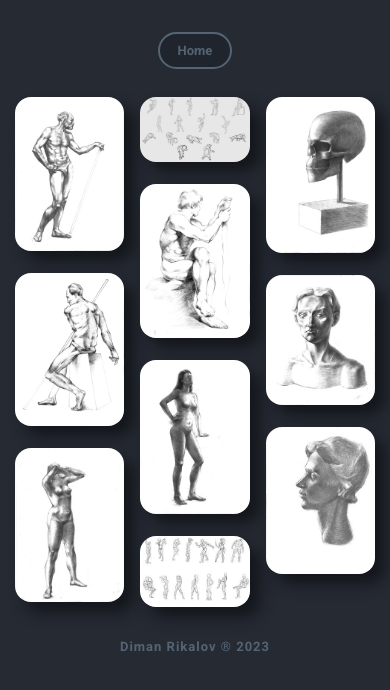
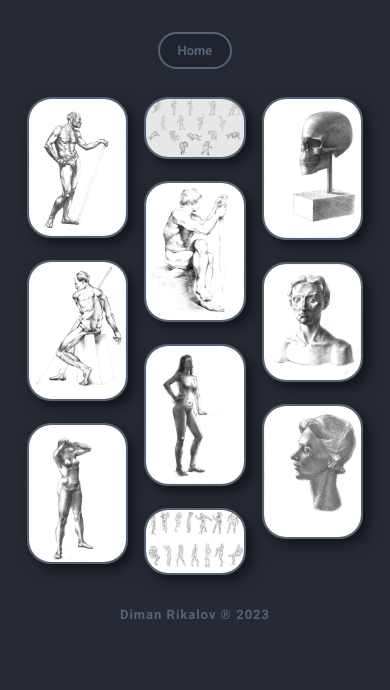
Before and after one commit to dimanrikalov/dimanrikalov-website, a plain HTML site: page art.html in a window 390 px wide. Drawn offline with nearby package versions, Linux system fonts and the light colour scheme.

Commit message:
fixed art image borders

```diff
--- a/art.css
+++ b/art.css
@@ -1,4 +1,4 @@
-@import url(base.css);
+@import url('base.css');
 .footer-text,
 .home {
 	font-family: Roboto;
@@ -7,10 +7,11 @@
 a {
 	font-weight: 600;
 	color: var(--grey-main);
+	font-size: 24px;
+	text-decoration: none;
 }
 .footer-text:hover,
-.home:hover,
-li:hover {
+.home:hover {
 	color: var(--red-main);
 }
 body {
@@ -46,21 +47,17 @@ div .art-container {
 	list-style-type: none;
 }
 img {
-	width: 294px;
 	border-radius: 1rem;
-	box-shadow: 10px 10px 15px var(--darkest);
+    border: 2px solid var(--grey-main);
+	border-radius: 32px;
+	overflow: hidden;
+	box-shadow: 6px 6px 12px var(--darkest);
 }
-li:hover > img {
-	cursor: pointer;
-}
-a {
-	font-family: Kanit;
-	font-size: 24px;
-	text-decoration: none;
-}
-li:hover {
-	transition: 250ms ease-in-out;
-	transform: scale(1.05);
+img:hover {
+    cursor: pointer;
+	transition: 0.3s ease-in-out;
+	border-color: var(--red-main);
+	box-shadow: 0px 0px 12px rgba(252, 52, 82, 100%);
 }
 .footer-text {
 	font-size: 18px;
--- a/mediaQueriesArt.css
+++ b/mediaQueriesArt.css
@@ -1,17 +1,15 @@
 @media screen and (max-width: 450px) {
+	.art-container li {
+		border-radius: 1.5rem !important;
+	}
 	.footer-text,
 	a.home {
 		font-size: 13px !important;
-	}
-	* {
-		width: unset !important;
-		height: unset !important;
-	}
-	a.home {
 		margin-bottom: 16px !important;
 	}
 	img {
-		width: 28vw !important;
+		border-radius: 1.5rem !important;
+		width: 26vw !important;
 	}
 	p {
 		margin: 16px 0 !important;
--- a/public/art.css
+++ b/public/art.css
@@ -1,21 +1,32 @@
-@import url('./base.css');
-
+@import url('base.css');
+.footer-text,
+.home {
+	font-family: Roboto;
+}
+.footer-text,
+a {
+	font-weight: 600;
+	color: var(--grey-main);
+	font-size: 24px;
+	text-decoration: none;
+}
+.footer-text:hover,
+.home:hover {
+	color: var(--red-main);
+}
 body {
 	background-color: var(--dark-background);
 	display: flex;
 	flex-direction: column;
 	align-items: center;
 	gap: 12px;
-    padding: 32px 0px;
+	padding: 32px 0;
 }
-
 body div {
 	display: flex;
 	gap: 16px;
 }
-
 .home {
-    font-family: 'Roboto';
 	background-color: var(--dark-card);
 	border-radius: 2rem;
 	padding: 9px 18px;
@@ -24,55 +35,35 @@ body div {
 	font-weight: 600;
 	font-size: 14px;
 }
-
 .home:hover {
-    color: var(--red-main);
-    transition: 200ms ease-in-out;
+	transition: 0.2s ease-in-out;
 	border-color: var(--red-main);
-    box-shadow: 0px 0px 12px var(--red-main);
+	box-shadow: 0 0 12px var(--red-main);
 }
-
 div .art-container {
 	display: flex;
 	flex-direction: column;
 	gap: 18px;
 	list-style-type: none;
 }
-
 img {
-    width: 294px;
 	border-radius: 1rem;
-    box-shadow: 10px 10px 15px var(--darkest);
+    border: 2px solid var(--grey-main);
+	border-radius: 32px;
+	overflow: hidden;
+	box-shadow: 6px 6px 12px var(--darkest);
 }
-
-li:hover > img {
+img:hover {
     cursor: pointer;
+	transition: 0.3s ease-in-out;
+	border-color: var(--red-main);
+	box-shadow: 0px 0px 12px rgba(252, 52, 82, 100%);
 }
-
-a {
-    color: var(--grey-main);
-    font-family: 'Kanit';
-    font-size: 24px;
-    font-weight: 600;
-    text-decoration: none;
+.footer-text {
+	font-size: 18px;
+	letter-spacing: 1px;
 }
-
-li:hover {
-    color: var(--red-main);
-    transition: 250ms ease-in-out;
-    transform: scale(1.05);
-}
-
-.footer-text {
-    font-family: 'Roboto';
-    font-size: 18px;
-	font-weight: 600;
-    letter-spacing: 1px;
-	color: var(--grey-main);
-}
-
 .footer-text:hover {
-	transition: 300ms ease-in-out;
-	color: var(--red-main);
+	transition: 0.3s ease-in-out;
 	cursor: default;
 }
--- a/public/mediaQueriesArt.css
+++ b/public/mediaQueriesArt.css
@@ -1,17 +1,15 @@
 @media screen and (max-width: 450px) {
+	.art-container li {
+		border-radius: 1.5rem !important;
+	}
 	.footer-text,
 	a.home {
 		font-size: 13px !important;
-	}
-	* {
-		width: unset !important;
-		height: unset !important;
-	}
-	a.home {
 		margin-bottom: 16px !important;
 	}
 	img {
-		width: 28vw !important;
+		border-radius: 1.5rem !important;
+		width: 26vw !important;
 	}
 	p {
 		margin: 16px 0 !important;
```
Lines whose indentation alone changed are shown as unchanged.
